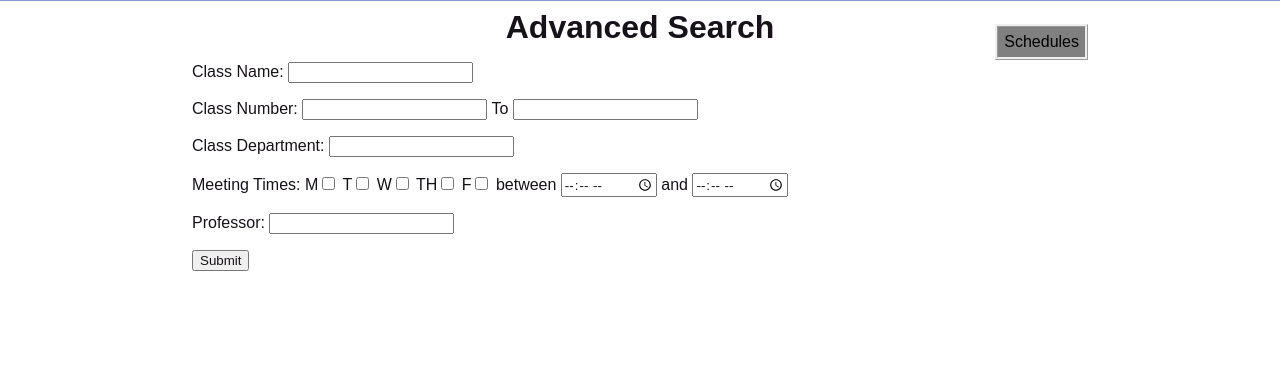
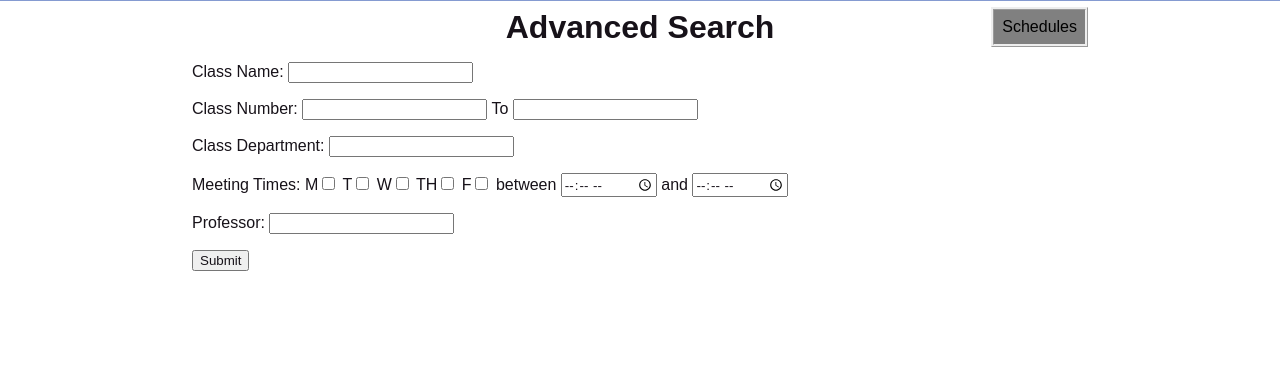
Before and after one commit to rinehart-eric/student-assistance-system, a Django app: template student_assistance_system/templates/student_assistance_system/search.html in a window 1280 px wide. Shown: the part 51-420 px from the top of the page. Run offline with Django 3.2, Linux system fonts and the light colour scheme; the template is opened without the code that fills it, so the values that code supplies are empty; parts of the project's set-up code (start-up, migrations or seed data) failed here and were passed over.

Commit message:
moved p tag

```diff
--- a/student_assistance_system/static/student_assistance_system/css/style.css
+++ b/student_assistance_system/static/student_assistance_system/css/style.css
@@ -166,11 +166,12 @@ td.schedule_fulfills {
 .dropbtn {
     background-color: grey;
     color: black;
-    padding: 6px;
-    top: 20px;
+    padding: 8px;
     font-size: 16px;
     border: ridge;
     cursor: pointer;
+    position: relative;
+    top: -15px
 
 }
 
--- a/student_assistance_system/templates/student_assistance_system/base_site.html
+++ b/student_assistance_system/templates/student_assistance_system/base_site.html
@@ -15,7 +15,7 @@
 
         <div id="links"><p>Logged in as <b>{{ user.profile.name }}</b>&nbsp;|&nbsp;<a
             href="{% url 'student_assistance_system:profile' %}">View Profile</a>&nbsp;|&nbsp;<a
-            href="{% url 'student_assistance_system:logout' %}">Logout</a>
+            href="{% url 'student_assistance_system:logout' %}">Logout</a></p>
             <div class = "dropdown">
                 <button onclick="showHideDiv('myDropdown')" class="dropbtn">Schedules</button>
                 <div id="myDropdown" class="dropdown-content">
@@ -24,10 +24,9 @@
                         <br>
                     {% endfor %}
                 </div>
-                </p>
+
             </div>
             </div>
-
 
 
 
```
